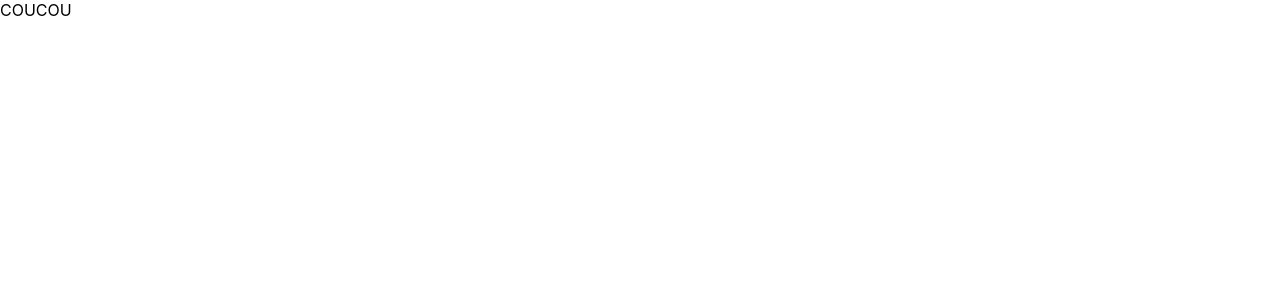
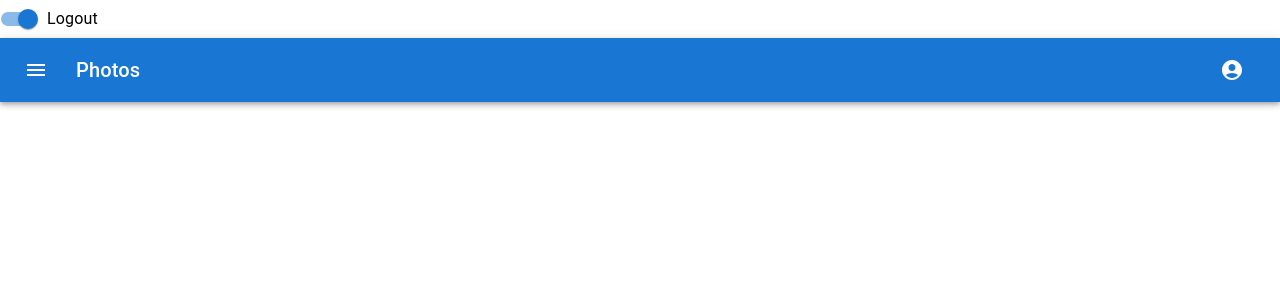
Before and after one commit to Mflow18/fitaliens-client, a React (Create React App) app: page / in a window 1280 px wide. Shown: the top 300 px of the page. Built offline with nearby package versions, Linux system fonts and the light colour scheme.

Commit message:
First naive implementation of layout and navbar

```diff
--- a/src/App.tsx
+++ b/src/App.tsx
@@ -1,13 +1,13 @@
 import React from "react";
 import { BrowserRouter as Router, Route, Routes } from "react-router-dom";
 import "./App.css";
-import Dashboard from "./Dashboard/pages/Dashboard";
+import Layout from "./Layout/Layout";
 
 const App = () => {
   return (
     <Router>
       <Routes>
-        <Route path="/" element={<Dashboard />} />
+        <Route path="/" element={<Layout />} />
       </Routes>
     </Router>
   );
--- /dev/null
+++ b/src/Generic/NavBar/NavBar.tsx
@@ -0,0 +1,95 @@
+import * as React from "react";
+import AppBar from "@mui/material/AppBar";
+import Box from "@mui/material/Box";
+import Toolbar from "@mui/material/Toolbar";
+import Typography from "@mui/material/Typography";
+import IconButton from "@mui/material/IconButton";
+import MenuIcon from "@mui/icons-material/Menu";
+import AccountCircle from "@mui/icons-material/AccountCircle";
+import Switch from "@mui/material/Switch";
+import FormControlLabel from "@mui/material/FormControlLabel";
+import FormGroup from "@mui/material/FormGroup";
+import MenuItem from "@mui/material/MenuItem";
+import Menu from "@mui/material/Menu";
+
+export default function MenuAppBar() {
+  const [auth, setAuth] = React.useState(true);
+  const [anchorEl, setAnchorEl] = React.useState<null | HTMLElement>(null);
+
+  const handleChange = (event: React.ChangeEvent<HTMLInputElement>) => {
+    setAuth(event.target.checked);
+  };
+
+  const handleMenu = (event: React.MouseEvent<HTMLElement>) => {
+    setAnchorEl(event.currentTarget);
+  };
+
+  const handleClose = () => {
+    setAnchorEl(null);
+  };
+
+  return (
+    <Box sx={{ flexGrow: 1 }}>
+      <FormGroup>
+        <FormControlLabel
+          control={
+            <Switch
+              checked={auth}
+              onChange={handleChange}
+              aria-label="login switch"
+            />
+          }
+          label={auth ? "Logout" : "Login"}
+        />
+      </FormGroup>
+      <AppBar position="static">
+        <Toolbar>
+          <IconButton
+            size="large"
+            edge="start"
+            color="inherit"
+            aria-label="menu"
+            sx={{ mr: 2 }}
+          >
+            <MenuIcon />
+          </IconButton>
+          <Typography variant="h6" component="div" sx={{ flexGrow: 1 }}>
+            Photos
+          </Typography>
+          {auth && (
+            <div>
+              <IconButton
+                size="large"
+                aria-label="account of current user"
+                aria-controls="menu-appbar"
+                aria-haspopup="true"
+                onClick={handleMenu}
+                color="inherit"
+              >
+                <AccountCircle />
+              </IconButton>
+              <Menu
+                id="menu-appbar"
+                anchorEl={anchorEl}
+                anchorOrigin={{
+                  vertical: "top",
+                  horizontal: "right",
+                }}
+                keepMounted
+                transformOrigin={{
+                  vertical: "top",
+                  horizontal: "right",
+                }}
+                open={Boolean(anchorEl)}
+                onClose={handleClose}
+              >
+                <MenuItem onClick={handleClose}>Profile</MenuItem>
+                <MenuItem onClick={handleClose}>My account</MenuItem>
+              </Menu>
+            </div>
+          )}
+        </Toolbar>
+      </AppBar>
+    </Box>
+  );
+}
--- /dev/null
+++ b/src/Layout/Layout.tsx
@@ -0,0 +1,8 @@
+import React from "react";
+import NavBar from "../Generic/NavBar/NavBar";
+
+const Layout = () => {
+  return <NavBar></NavBar>;
+};
+
+export default Layout;
```
